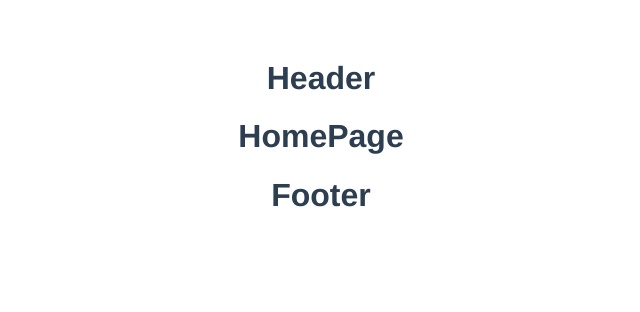
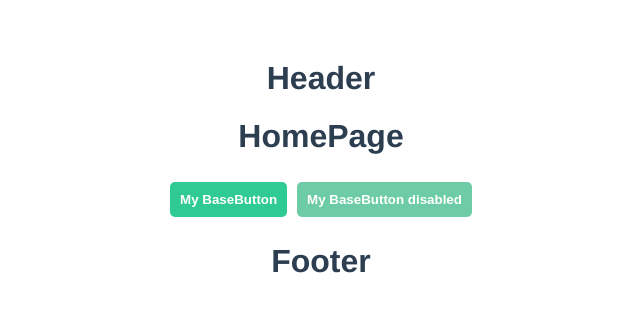
Before and after one commit to jbleroy75/TP4WEB, a Vue app: page / in a window 1280 px wide. Shown: the top 312 px of the page, without its empty margins (319-959 px from the left). Built offline with nearby package versions, Linux system fonts and the light colour scheme.

Commit message:
Ex 7: create BaseButton with primary color

```diff
--- /dev/null
+++ b/src/components/BaseButton.vue
@@ -0,0 +1,28 @@
+<template>
+  <button>
+    <slot></slot>
+  </button>
+</template>
+
+<script>
+export default {
+  name: "BaseButton"
+}
+</script>
+
+<style scoped>
+button {
+  color: white;
+  background: #30cb92;
+  border-radius: 5px;
+  padding: 10px;
+  border: none;
+  font-weight: bold;
+  margin: 5px;
+}
+
+button:disabled {
+  background: #6dcca5;
+  cursor: not-allowed;
+}
+</style>
--- a/src/components/HomePage.vue
+++ b/src/components/HomePage.vue
@@ -1,10 +1,17 @@
 <template>
   <h1>HomePage</h1>
+  <base-button>My BaseButton</base-button>
+  <base-button disabled>My BaseButton disabled</base-button>
 </template>
 
 <script>
+import BaseButton from "@/components/BaseButton";
+
 export default {
   name: 'HomePage',
+  components: {
+    BaseButton,
+  }
 };
 </script>
 
```
